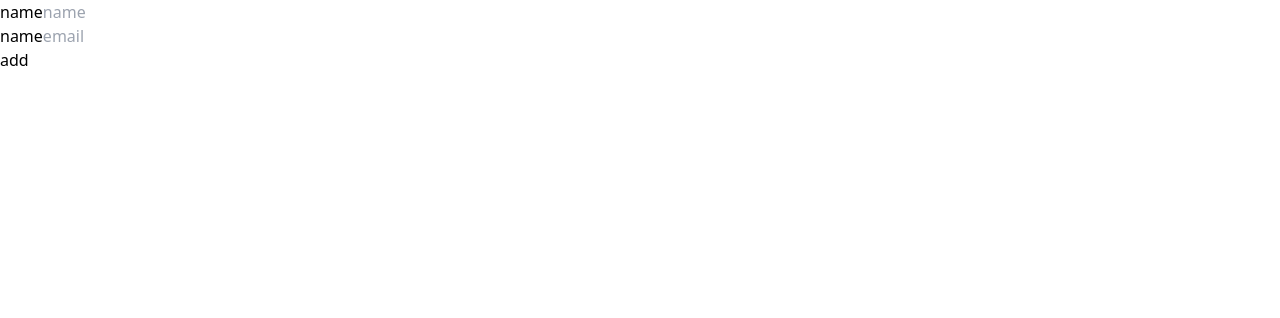
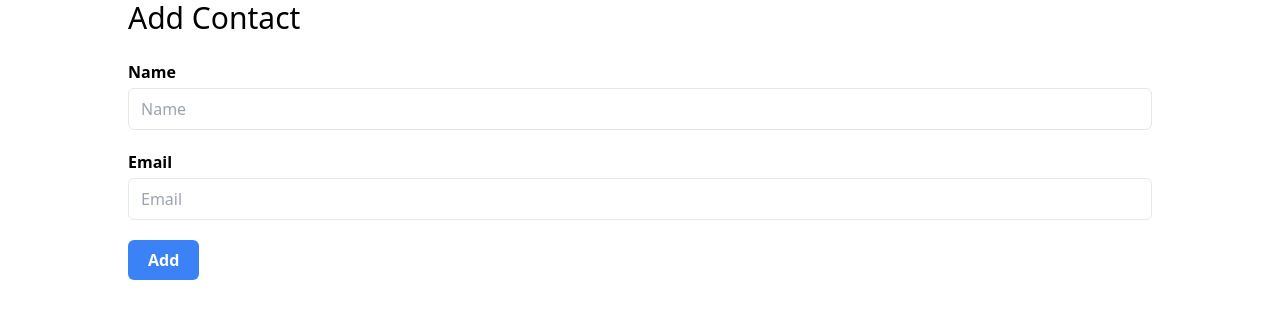
Before and after one commit to armin-bkh/contacts-app-react-js, a React (Create React App) app: page / in a window 1280 px wide. Shown: the top 318 px of the page. Built offline with nearby package versions, Linux system fonts and the light colour scheme.

Commit message:
create contactList and AddContactInput

```diff
--- a/src/App/App.jsx
+++ b/src/App/App.jsx
@@ -12,7 +12,7 @@ const  App = () => {
     ])
   }
   return (
-    <div>
+    <div className={'w-4/5 mx-auto'}>
       <AddContactForm onSubmit={addContactHandler} />
     </div>
   );
--- a/src/Components/AddContactForm/AddContactForm.jsx
+++ b/src/Components/AddContactForm/AddContactForm.jsx
@@ -1,29 +1,46 @@
 import { useState } from "react";
+import AddContactInput from "../Common/AddContactInput";
 
 const AddContactForm = ({ onSubmit }) => {
-    const [formValue, setFormValue] = useState({
-        name: '',
-        email: '',
-    })
+  const [formValue, setFormValue] = useState({
+    name: "",
+    email: "",
+  });
 
-    const changeHandler = (e) =>{
-        setFormValue({
-            ...formValue,
-            [e.taget.name]: e.target.value,
-        })
-    }
+  const changeHandler = (e) => {
+    setFormValue({
+      ...formValue,
+      [e.target.name]: e.target.value,
+    });
+  };
 
   return (
-    <form method="post" onSubmit={()=> onSubmit(formValue)} >
-      <fieldset>
-        <label htmlFor="name">name</label>
-        <input type="text" placeholder="name" id="name" name="name" onChange={changeHandler} />
-      </fieldset>
-      <fieldset>
-        <label htmlFor="email">name</label>
-        <input type="email" placeholder="email" id="email" name="email" onChange={changeHandler} />
-      </fieldset>
-      <button>add</button>
+    <form
+      className={`w-full`}
+      method="post"
+      onSubmit={() => onSubmit(formValue)}
+    >
+      <h1 className={`text-3xl mb-6 font-bolder`}>Add Contact</h1>
+      <AddContactInput
+      type="text"
+      placeholder="Name"
+      id="name"
+      lbl="name"
+      name="name"
+      onChange={changeHandler}
+      />
+      <AddContactInput
+      type="email"
+      placeholder="Email"
+      id="email"
+      lbl="email"
+      name="email"
+      onChange={changeHandler} />
+      <button
+        className={`text-white font-bold block py-2 px-5 rounded-md bg-blue-500`}
+      >
+        Add
+      </button>
     </form>
   );
 };
--- /dev/null
+++ b/src/Components/CantactList/ContactList.jsx
@@ -0,0 +1,7 @@
+const ContactList = () => {
+    return (
+        <h1>contact List</h1>
+     );
+}
+
+export default ContactList;
--- /dev/null
+++ b/src/Components/Common/AddContactInput.jsx
@@ -0,0 +1,15 @@
+const AddContactInput = ({  lbl, ...rest }) => {
+    return (
+        <fieldset className={`flex flex-col mb-5 font-bold`}>
+        <label className={`mb-1 capitalize`} htmlFor={lbl}>
+          {lbl}
+        </label>
+        <input
+          className={`rounded-md border border-gray-200 outline-none px-3 py-2 focus:border-blue-200`}
+          {...rest}
+        />
+      </fieldset>
+     );
+}
+
+export default AddContactInput;
--- a/src/index.css
+++ b/src/index.css
@@ -1,7 +1,5 @@
 body {
-  font-family: -apple-system, BlinkMacSystemFont, 'Segoe UI', 'Roboto', 'Oxygen',
-    'Ubuntu', 'Cantarell', 'Fira Sans', 'Droid Sans', 'Helvetica Neue',
-    sans-serif;
+  font-family: Arial, sans-serif;
   -webkit-font-smoothing: antialiased;
   -moz-osx-font-smoothing: grayscale;
 }
```
